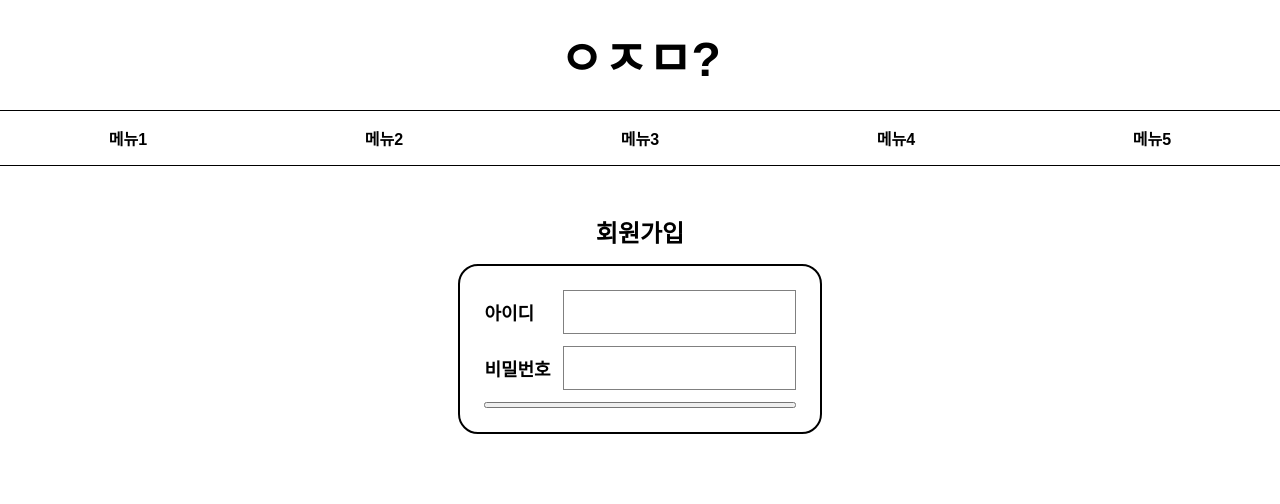
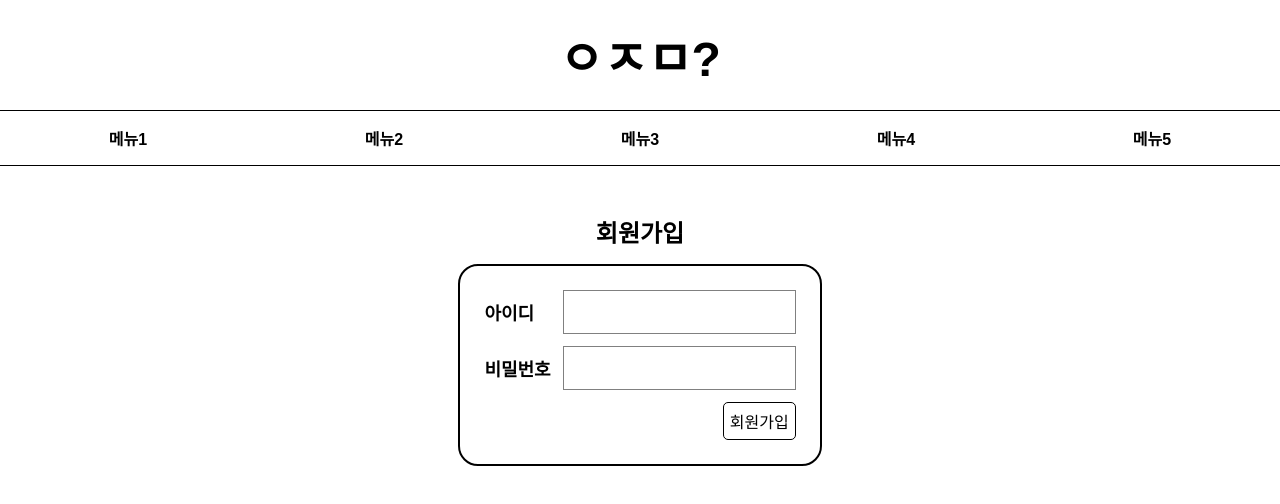
Before and after one commit to lht1324/cloud_native_front_end, a React (Create React App) app: page /signup in a window 1280 px wide. Shown: the top 504 px of the page. Built offline with nearby package versions, Linux system fonts and the light colour scheme; a web font is replaced by a local one.

Commit message:
[v0.1.0] [Feature, Update] [AuthInfoInput -> AuthInfoBox, 회원가입, 로그인 화면 제작]

```diff
--- a/src/components/auth/AuthInfoInput.css
+++ /dev/null
@@ -1,38 +0,0 @@
-.auth_info_input_wrapper {
-    width: fit-content;
-}
-
-.auth_info_input_title {
-    justify-self: center;
-
-    font-weight: bolder;
-    font-size: 24px;
-}
-
-.auth_info_input_container {
-    padding: 24px;
-
-    border: 2px solid black;
-    border-radius: 20px;
-}
-
-.auth_info_input_input_container {
-    justify-content: space-between;
-    align-items: center;
-}
-
-.auth_info_input_type {
-    font-size: 18px;
-    font-weight: bold;
-}
-
-.auth_info_input_input_box {
-    padding: 12px;
-    height: fit-content;
-    border: 1px solid gray;
-    font-size: 16px;
-}
-
-.auth_info_input_box:focus {
-    border: 1px solid black;
-}
--- a/src/components/auth/AuthInfoInput.jsx
+++ /dev/null
@@ -1,42 +0,0 @@
-import "./AuthInfoInput.css"
-import Row from "../public/Row";
-import Column from "../public/Column";
-import {useCallback, useState} from "react";
-import Spacer from "../public/Spacer";
-
-function AuthInfoInput({ title }) {
-    const [id, setId] = useState("")
-    const [password, setPassword] = useState("")
-
-    const onChangeId = useCallback((e) => {
-        setId(e.target.value)
-    }, [])
-    const onChangePassword = useCallback((e) => {
-        setPassword(e.target.value)
-    }, [])
-
-    return (
-        <div className="auth_info_input_wrapper">
-            <p className="auth_info_input_title">{title}</p>
-            <Spacer height="15px"/>
-            <Column className="auth_info_input_container">
-                <Row className="auth_info_input_input_container">
-                    <span className="auth_info_input_type">아이디</span>
-                    <Spacer width="12px"/>
-                    <input className="auth_info_input_input_box" type="text" value={id} onChange={onChangeId}/>
-                </Row>
-                <Spacer height="12px"/>
-                <Row className="auth_info_input_input_container">
-                    <span className="auth_info_input_type">비밀번호</span>
-                    <Spacer width="12px"/>
-                    <input className="auth_info_input_input_box" type="text" value={password}
-                           onChange={onChangePassword}/>
-                </Row>
-                <Spacer height="12px"/>
-                <button></button>
-            </Column>
-        </div>
-    )
-}
-
-export default AuthInfoInput;
--- a/src/components/auth/SignInPage.jsx
+++ b/src/components/auth/SignInPage.jsx
@@ -1,6 +1,6 @@
 import "./SignInPage.css"
 import Header from "../public/Header";
-import AuthInfoInput from "./AuthInfoInput";
+import AuthInfoBox from "./autoinfo/AuthInfoBox";
 import Spacer from "../public/Spacer";
 import Footer from "../public/Footer";
 
@@ -9,7 +9,7 @@ function SignInPage() {
         <div className="sign_in_page_wrapper">
             <Header />
             <Spacer height="48px"/>
-            <AuthInfoInput title="로그인"/>
+            <AuthInfoBox title="로그인"/>
             <Footer/>
         </div>
     )
--- a/src/components/auth/SignUpPage.jsx
+++ b/src/components/auth/SignUpPage.jsx
@@ -1,7 +1,7 @@
 import "./SignUpPage.css"
 import Header from "../public/Header";
 import Spacer from "../public/Spacer";
-import AuthInfoInput from "./AuthInfoInput";
+import AuthInfoBox from "./autoinfo/AuthInfoBox";
 import Footer from "../public/Footer";
 
 function SignUpPage() {
@@ -9,7 +9,7 @@ function SignUpPage() {
         <div className="sign_up_page_wrapper">
             <Header />
             <Spacer height="48px"/>
-            <AuthInfoInput title="회원가입"/>
+            <AuthInfoBox title="회원가입"/>
             <Footer/>
         </div>
     )
--- /dev/null
+++ b/src/components/auth/autoinfo/AuthInfoBox.css
@@ -0,0 +1,57 @@
+.auth_info_box_wrapper {
+    width: fit-content;
+}
+
+.auth_info_box_title {
+    justify-self: center;
+
+    font-weight: bolder;
+    font-size: 24px;
+}
+
+.auth_info_box_container {
+    padding: 24px;
+
+    border: 2px solid black;
+    border-radius: 20px;
+}
+
+.auth_info_box_input_container {
+    justify-content: space-between;
+    align-items: center;
+}
+
+.auth_info_box_type {
+    font-size: 18px;
+    font-weight: bold;
+}
+
+.auth_info_box_input_box {
+    padding: 12px;
+    height: fit-content;
+    border: 1px solid gray;
+    font-size: 16px;
+}
+
+.auth_info_box_box:focus {
+    border: 1px solid black;
+}
+
+.auth_info_box_button {
+    width: fit-content;
+    padding: 6px;
+    align-self: end;
+
+    background: white;
+    border: 1px solid black;
+    border-radius: 5px;
+
+    font-size: 16px;
+}
+
+.auth_info_box_button:hover {
+    background: darkgrey;
+    border: 1px solid white;
+
+    color: whitesmoke;
+}
--- /dev/null
+++ b/src/components/auth/autoinfo/AuthInfoBox.jsx
@@ -0,0 +1,50 @@
+import "./AuthInfoBox.css"
+import Row from "../../public/Row";
+import Column from "../../public/Column";
+import {useCallback, useRef} from "react";
+import Spacer from "../../public/Spacer";
+import AuthInfoInput from "./AuthInfoInput";
+
+function AuthInfoBox({ title, onClickFinishButton }) {
+    const id = useRef("");
+    const password = useRef("");
+
+    const onChangeId = useCallback((text) => {
+        id.current = text
+    }, [])
+    const onChangePassword = useCallback((text) => {
+        password.current = text
+    }, [])
+
+    const onClickButton = useCallback(() => {
+        if (id.current.length !== 0 && password.current.length !== 0) {
+            onClickFinishButton()
+        } else {
+            alert("아이디와 비밀번호를 모두 입력해주세요.")
+        }
+    }, [onClickFinishButton])
+
+    return (
+        <div className="auth_info_box_wrapper">
+            <p className="auth_info_box_title">{title}</p>
+            <Spacer height="15px"/>
+            <Column className="auth_info_box_container">
+                <Row className="auth_info_box_input_container">
+                    <span className="auth_info_box_type">아이디</span>
+                    <Spacer width="12px"/>
+                    <AuthInfoInput type="text" value={id} onChange={onChangeId}/>
+                </Row>
+                <Spacer height="12px"/>
+                <Row className="auth_info_box_input_container">
+                    <span className="auth_info_box_type">비밀번호</span>
+                    <Spacer width="12px"/>
+                    <AuthInfoInput type="text" value={password} onChange={onChangePassword}/>
+                </Row>
+                <Spacer height="12px"/>
+                <button className="auth_info_box_button" onClick={onClickButton}>{title}</button>
+            </Column>
+        </div>
+    )
+}
+
+export default AuthInfoBox;
--- /dev/null
+++ b/src/components/auth/autoinfo/AuthInfoInput.css
@@ -0,0 +1,10 @@
+.auth_info_input {
+    padding: 12px;
+    height: fit-content;
+    border: 1px solid gray;
+    font-size: 16px;
+}
+
+.auth_info_input:focus {
+    border: 1px solid black;
+}
--- /dev/null
+++ b/src/components/auth/autoinfo/AuthInfoInput.jsx
@@ -0,0 +1,24 @@
+import "./AuthInfoInput.css"
+import {useCallback, useState} from "react";
+
+function AuthInfoInput({ onChange }) {
+    const [text, setText] = useState("")
+    const onChangeText = useCallback((e) => {
+        const newText = e.target.value.replace(/\n/g, "\n")
+
+        if (!newText.includes("\n")) {
+            setText(newText)
+            onChange(newText)
+        }
+
+    }, [onChange])
+
+    return <input
+        className="auth_info_input"
+        type="text"
+        value={text}
+        onChange={onChangeText}
+    />
+}
+
+export default AuthInfoInput;
--- a/src/components/main/review_editor/ReviewStarList.jsx
+++ b/src/components/main/review_editor/ReviewStarList.jsx
@@ -15,10 +15,6 @@ function ReviewStarList({
         Full: 1.0
      */
     const [starStateList, setStarStateList] = useState([0.0, 0.0, 0.0, 0.0, 0.0]);
-
-    // 0, 0.5, 1.0, ... 5.0
-    // 0, 1, 2, ... 10
-    // 실수로 저장하면 불안하니 정수로 관리하고 보여줄 때 2.0f로 나눠 보여준다.
     const currentStarCount = useRef(0)
 
     const [isHoverStarList, setIsHoverStarList] = useState(false);
```
